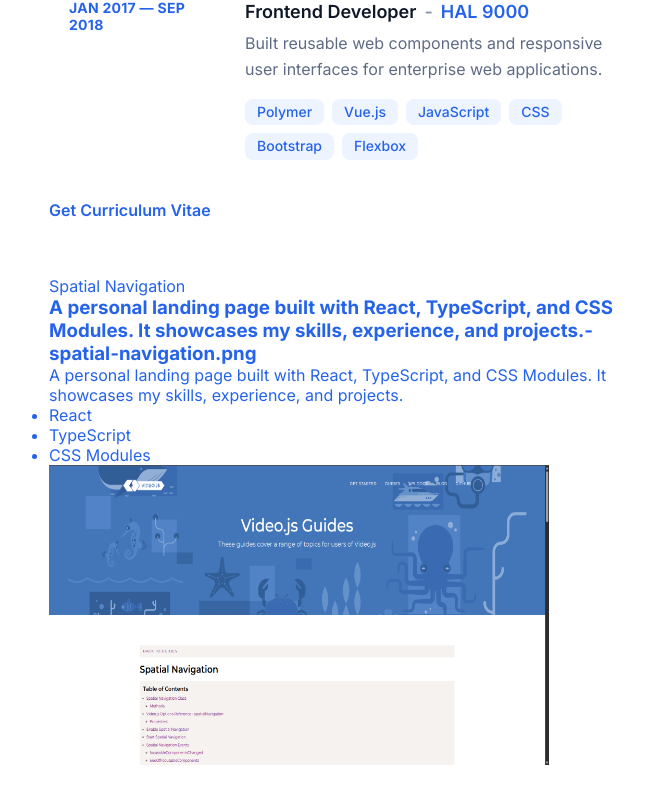
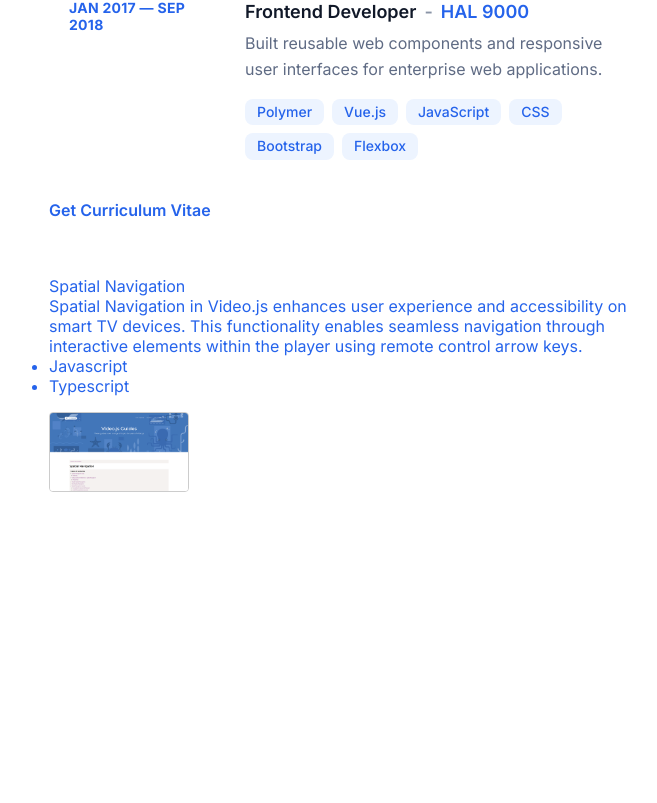
Before and after one commit to CarlosVillasenor/personal-landing-page, a Next.js app: page / in a window 1280 px wide. Shown: the part 1429-2232 px from the top of the page, without its empty margins (531-1188 px from the left). After the commit the page ends 2017 px from the top, so only its background shows below. Built offline with nearby package versions, Linux system fonts and the light colour scheme.

Commit message:
feat: add styles to image in badge component

```diff
--- a/src/components/Content/Projects/Badge.module.css
+++ b/src/components/Content/Projects/Badge.module.css
@@ -0,0 +1,18 @@
+.projectImage {
+  height: auto;
+  margin-top: 0 auto;
+  object-fit: cover;
+}
+
+.mask {
+  position: relative;
+  overflow: hidden;
+  border-radius: 4px;
+  margin-top: 1rem;
+  width: 140px;
+  height: 80px;
+  aspect-ratio: 1 / 1;
+  display: flex;
+  justify-content: center;
+  border: 1px solid #ccc;
+}
--- a/src/components/Content/Projects/Badge.tsx
+++ b/src/components/Content/Projects/Badge.tsx
@@ -16,15 +16,6 @@ export default function Badge({ project }: { project: project }) {
         <p className={styles.period}>{project.title}</p>
 
         <div className={styles.projectBody}>
-          <h3 className={styles.projectTitle}>
-            {project.description}
-            <span className={styles.projectDot}>-</span>
-            <span
-              className={styles.companyLink}
-            >
-              {project.image}
-            </span>
-          </h3>
 
           <p className={styles.paragraph}>
             {project.description}
@@ -35,8 +26,14 @@ export default function Badge({ project }: { project: project }) {
               <li key={tech}>{tech}</li>
             ))}
           </ul>
-
-          <Image src={`/project-images/${project.image}`} alt={project.title} width={500} height={300} />
+          <div className={styles.mask}>
+            <Image
+              src={`/project-images/${project.image}`}
+              alt={project.title}
+              width={500} height={300}
+              className={styles.projectImage}
+            />
+          </div>
         </div>
       </article>
     </a>
--- a/src/components/Content/Projects/ProjectsData.tsx
+++ b/src/components/Content/Projects/ProjectsData.tsx
@@ -2,9 +2,9 @@ export const projects = [
   {
     title: "Spatial Navigation",
     description:
-      "A personal landing page built with React, TypeScript, and CSS Modules. It showcases my skills, experience, and projects.",
-    technologies: ["React", "TypeScript", "CSS Modules"],
-    website: "https://carlohernandez.dev/",
+      "Spatial Navigation in Video.js enhances user experience and accessibility on smart TV devices. This functionality enables seamless navigation through interactive elements within the player using remote control arrow keys.",
+    technologies: ["Javascript", "Typescript"],
+    website: "https://legacy.videojs.org/guides/spatial-navigation/",
     image: "spatial-navigation.png"
   }
 ];
```
Also changed, not shown: public/project-images/spatial-navigation.png.
